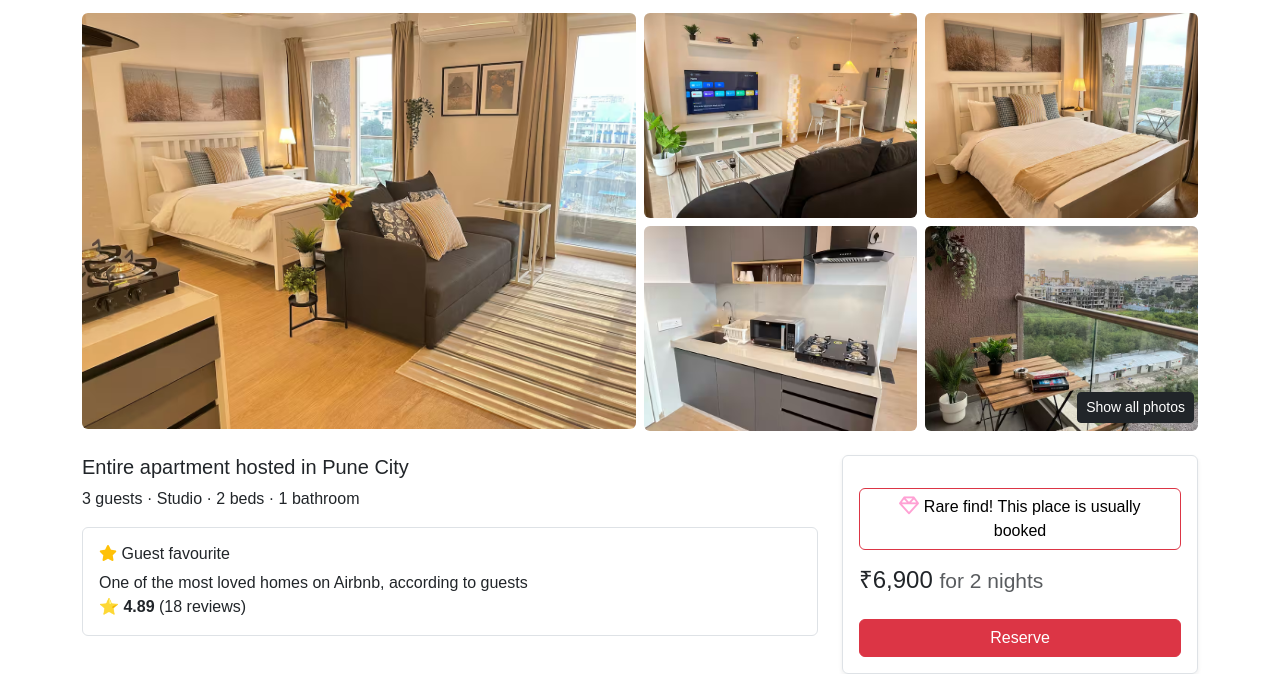
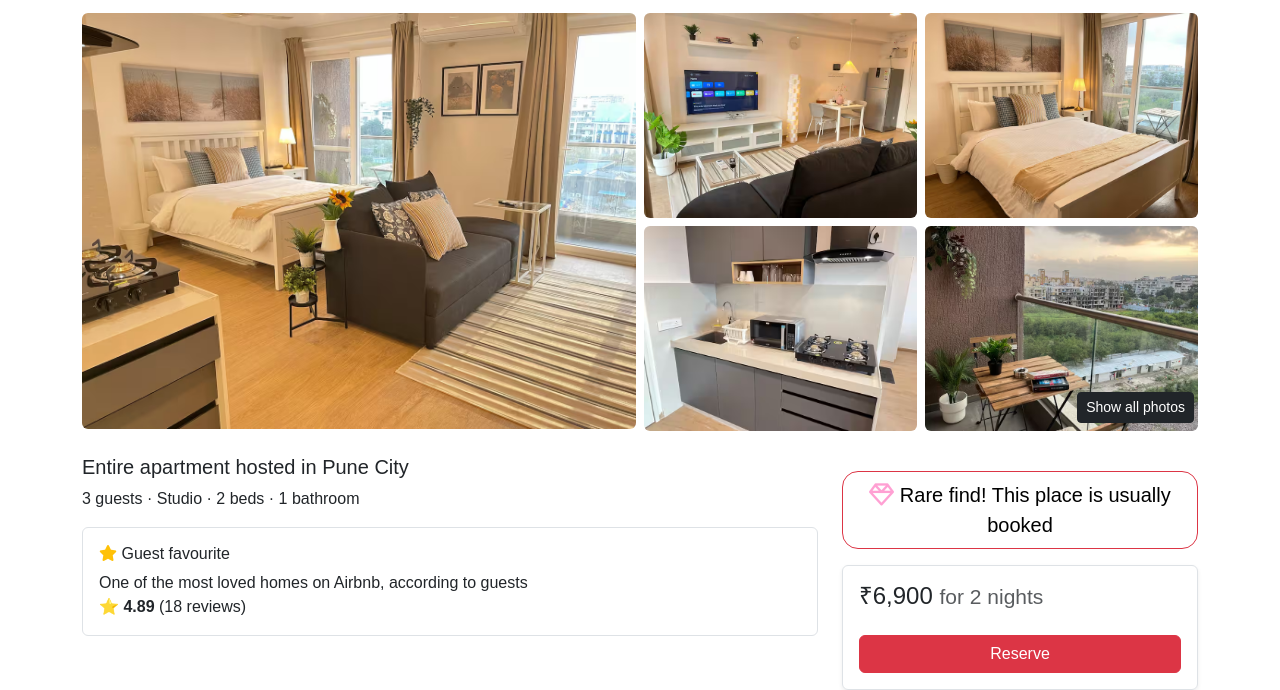
Before and after one commit to omch-29/airbnb-fe, a plain HTML site: page details/d1.html in a window 1280 px wide. Shown: the part 305-995 px from the top of the page. Drawn offline with nearby package versions, Linux system fonts and the light colour scheme.

Commit message:
added rare find button and icon

```diff
--- a/details/d1.html
+++ b/details/d1.html
@@ -75,8 +75,8 @@
 
       <!-- Booking Box -->
       <div class="col-md-4">
+        <button class="btn btn-danger w-100 mt-3 btn-lg mb-3 rare"><i class="fa-regular fa-gem fa-beat-fade fa-lg" style="color: #ff1493;"></i>        Rare find! This place is usually booked</button>
         <div class="border rounded p-3 shadow-sm">
-          <button class="btn btn-danger w-100 mt-3 mb-3 rare"><i class="fa-regular fa-gem fa-beat-fade fa-lg" style="color: #ff1493;"></i>   Rare find! This place is usually booked</button>
           <h4>₹6,900 <small class="text-muted">for 2 nights</small></h4>
           <button class="btn btn-danger w-100 mt-3">Reserve</button>
         </div>
--- a/style.css
+++ b/style.css
@@ -97,4 +97,5 @@ body{
 .rare{
   background-color: white;
   color: black;
+  border-radius: 1rem;
 }
```
